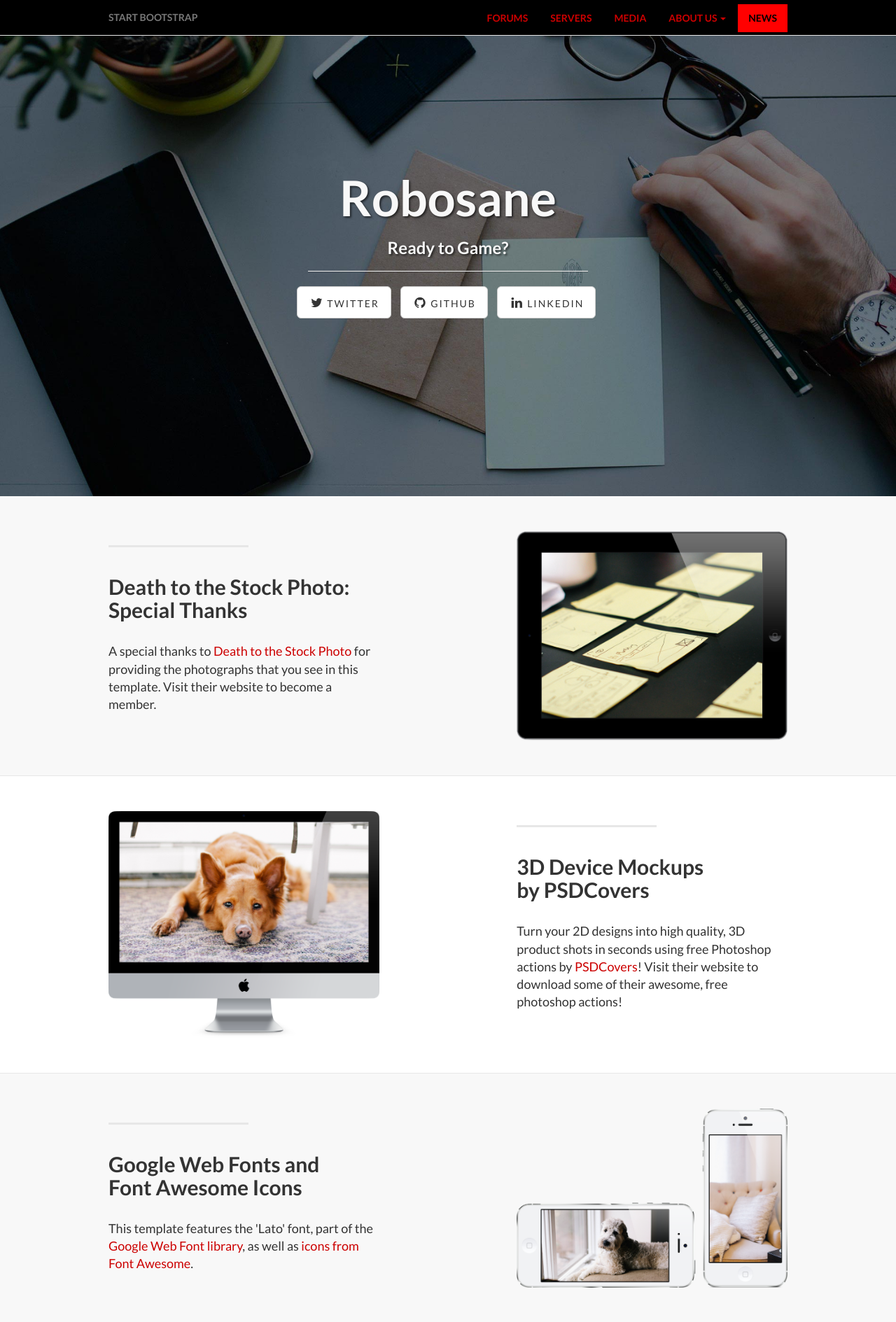
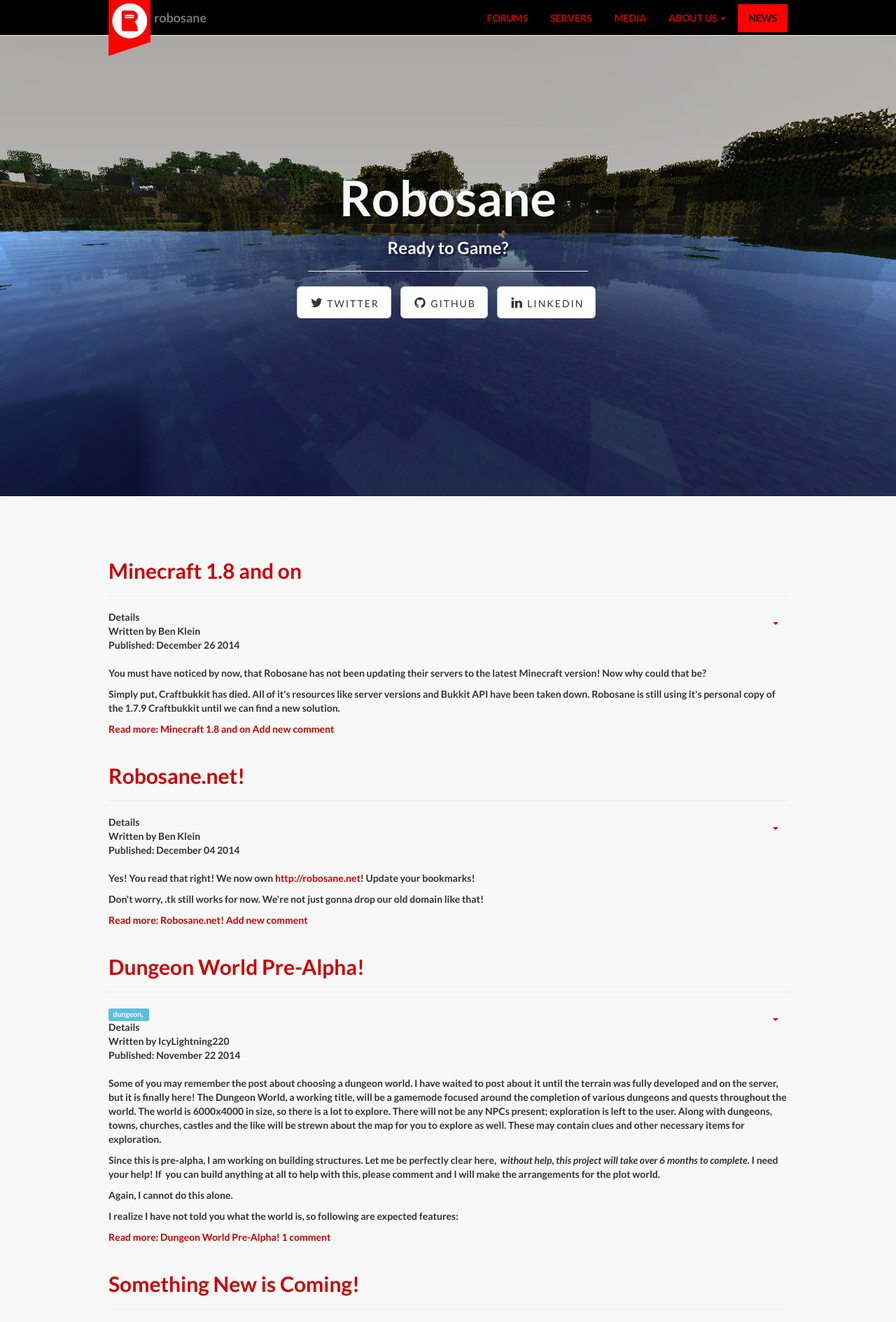
Before and after one commit to Robosane/robosane-template, a PHP site: page /index.html in a window 1280 px wide. Shown: the top 1889 px of the page at 70% size. Run offline with PHP 8.4, Linux system fonts and the light colour scheme.

Commit message:
Added example Joomla output, stylized, YAY

```diff
--- a/css/landing-page.css
+++ b/css/landing-page.css
@@ -21,12 +21,21 @@ h6 {
     font-weight: 700;
 }
 
+/*
+.blog {
+  padding: 50px 0;
+  padding-right: 15px;
+  padding-left: 15px;
+  margin-right: auto;
+  margin-left: auto;
+} */
+
 .navbar-header {
-  background-color: #f00;
+  /*background-color: #f00;*/
 }
 
 .topnav {
-    font-size: 14px;
+    /*font-size: 14px;*/
     background-color: #000;
     text-transform: uppercase;
 }
@@ -41,8 +50,16 @@ h6 {
     padding-bottom: 50px;
     text-align: center;
     color: #f8f8f8;
-    background: url(../img/intro-bg.jpg) no-repeat center center;
+    background: url(../img/cmc2.png) no-repeat center center;
     background-size: cover;
+
+    /*
+    -webkit-filter: blur(5px);
+    -moz-filter: blur(5px);
+    -o-filter: blur(5px);
+    -ms-filter: blur(5px);
+    filter: blur(5px);
+    */
 }
 
 .intro-message {
@@ -65,6 +82,14 @@ h6 {
 
 .intro-message > h3 {
     text-shadow: 2px 2px 3px rgba(0,0,0,0.6);
+}
+
+.items-more {
+  padding-top: 10%;
+  padding-bottom: 10%;
+  text-align: center;
+  text-transform: bold;
+  font-size: 20px;
 }
 
 @media(max-width:767px) {
--- a/index.html
+++ b/index.html
@@ -30,7 +30,6 @@
 
 <body>
 
-
     <!-- Navigation -->
     <nav class="navbar navbar-default navbar-fixed-top topnav" role="navigation">
         <div class="container topnav">
@@ -42,7 +41,18 @@
                     <span class="icon-bar"></span>
                     <span class="icon-bar"></span>
                 </button>
-                <a class="topnav navbar-brand" href="#">Start Bootstrap</a>
+                <div style="display:block; position: fixed;">
+                <a href="/">
+<!-- Generated Site logo -->
+                  <img src="img/RobosaneTail.png" width="60px" height="auto"></img>
+<!-- Maybe the href="/" should not be hard coded... -->
+                </a>
+                </div>
+                <a class="topnav navbar-brand" style="padding-left: 80px; text-transform: lowercase;" href="#">
+<!-- Generated (Site Title) -->
+Robosane
+<!-- Twas only a string, nothing much -->
+                </a>
             </div>
             <!-- Collect the nav links, forms, and other content for toggling -->
             <div class="collapse navbar-collapse" id="bs-example-navbar-collapse-1">
@@ -89,75 +99,239 @@
     </div>
     <!-- /.intro-header -->
 
-    <!-- Page Content -->
+    <div class="content-section-a">
+      <div class="container">
+<!--  -->
+      <main id="content" role="main" class="span9">
+        <div id="system-message-container"></div>
+        <div class="blog" itemscope="" itemtype="http://schema.org/Blog">
+          <div class="category-desc clearfix"></div>
+          <div class="items-leading clearfix">
+            <div class="leading-0" itemprop="blogPost" itemscope="" itemtype="http://schema.org/BlogPosting">
+              <div class="page-header">
+                <h2> <a href="/123-minecraft-1-8-and-on"> Minecraft 1.8 and on</a> </h2>
+              </div>
+              <div class="icons">
+                <div class="btn-group pull-right">
+                  <a class="btn dropdown-toggle" data-toggle="dropdown" href="#"> <span class="icon-cog"></span>  <span class="caret"></span>
+                  </a>
+                  <ul class="dropdown-menu">
+                    <li class="print-icon"> <a href="/123-minecraft-1-8-and-on?tmpl=component&amp;print=1&amp;layout=default&amp;page=" title="Print" onclick="window.open(this.href,'win2','status=no,toolbar=no,scrollbars=yes,titlebar=no,menubar=no,resizable=yes,width=640,height=480,directories=no,location=no'); return false;" rel="nofollow"><span class="icon-print"></span>&nbsp;Print&nbsp;</a>
+                    </li>
+                    <li class="email-icon">
+                      <a href="/component/mailto/?tmpl=component&amp;template=robostar&amp;link=819797b8e929d538fc2e9300b21477fca4e5eae3" title="Email" onclick="window.open(this.href,'win2','width=400,height=350,menubar=yes,resizable=yes'); return false;"><span class="icon-envelope"></span> Email</a>
+                    </li>
+                  </ul>
+                </div>
+              </div>
+              <dl class="article-info muted"><dt class="article-info-term"> Details </dt>
+                <dd class="createdby">Written by Ben Klein</dd>
+                <dd class="published"> <span class="icon-calendar"></span>
+                  Published: December 26 2014</dd>
+              </dl>
+              <p>You must have noticed by now, that Robosane has not been updating their servers to the latest Minecraft version! Now why could that be?</p>
+              <p>Simply put, Craftbukkit has died. All of it's resources like server versions and Bukkit API have been taken down. Robosane is still using it's personal copy of the 1.7.9 Craftbukkit until we can find a new solution.</p>
+              <div class="jcomments-links"><a class="readmore-link" href="/123-minecraft-1-8-and-on" title="Minecraft 1.8 and on">Read more: Minecraft 1.8 and on</a>  <a class="comments-link" href="/123-minecraft-1-8-and-on#addcomments" title="Add new comment">Add new comment</a>
+              </div>
+            </div>
+            <div class="leading-1" itemprop="blogPost" itemscope="" itemtype="http://schema.org/BlogPosting">
+              <div class="page-header">
+                <h2> <a href="/121-robosane-net"> Robosane.net!</a> </h2>
+              </div>
+              <div class="icons">
+                <div class="btn-group pull-right">
+                  <a class="btn dropdown-toggle" data-toggle="dropdown" href="#">
+                    <span class="icon-cog"></span>  <span class="caret"></span>
+                  </a>
+                  <ul class="dropdown-menu">
+                    <li class="print-icon"> <a href="/121-robosane-net?tmpl=component&amp;print=1&amp;layout=default&amp;page=" title="Print" onclick="window.open(this.href,'win2','status=no,toolbar=no,scrollbars=yes,titlebar=no,menubar=no,resizable=yes,width=640,height=480,directories=no,location=no'); return false;" rel="nofollow"><span class="icon-print"></span>&nbsp;Print&nbsp;</a>
+                    </li>
+                    <li class="email-icon">
+                      <a href="/component/mailto/?tmpl=component&amp;template=robostar&amp;link=d08e2eef105656832049548453567019057be9f2" title="Email" onclick="window.open(this.href,'win2','width=400,height=350,menubar=yes,resizable=yes'); return false;"><span class="icon-envelope"></span> Email</a>
+                    </li>
+                  </ul>
+                </div>
+              </div>
+              <dl class="article-info muted"><dt class="article-info-term"> Details </dt>
+                <dd class="createdby">Written by Ben Klein</dd>
+                <dd class="published"> <span class="icon-calendar"></span>Published: December 04 2014</dd>
+              </dl>
+              <p>Yes! You read that right! We now own <a href="http://robosane.net!">http://robosane.net</a>!&nbsp;Update your bookmarks!</p>
+              <p>Don't worry, .tk still works for now. We're not just gonna drop our old domain like that!</p>
+              <div class="jcomments-links"><a class="readmore-link" href="/121-robosane-net" title="Robosane.net!">Read more: Robosane.net!</a>  <a class="comments-link" href="/121-robosane-net#addcomments" title="Add new comment">Add new comment</a>
+              </div>
+            </div>
+            <div class="leading-2" itemprop="blogPost" itemscope="" itemtype="http://schema.org/BlogPosting">
+              <div class="page-header">
+                <h2> <a href="/120-dungeon-world-pre-alpha"> Dungeon World Pre-Alpha!</a> </h2>
+              </div>
+              <div class="icons">
+                <div class="btn-group pull-right">
+                  <a class="btn dropdown-toggle" data-toggle="dropdown" href="#"> <span class="icon-cog"></span>  <span class="caret"></span>
+                  </a>
+                  <ul class="dropdown-menu">
+                    <li class="print-icon"> <a href="/120-dungeon-world-pre-alpha?tmpl=component&amp;print=1&amp;layout=default&amp;page=" title="Print" onclick="window.open(this.href,'win2','status=no,toolbar=no,scrollbars=yes,titlebar=no,menubar=no,resizable=yes,width=640,height=480,directories=no,location=no'); return false;" rel="nofollow"><span class="icon-print"></span>&nbsp;Print&nbsp;</a>
+                    </li>
+                    <li class="email-icon">
+                      <a href="/component/mailto/?tmpl=component&amp;template=robostar&amp;link=28e093c9c33992e4115694ae3cdad4b3101939d5" title="Email" onclick="window.open(this.href,'win2','width=400,height=350,menubar=yes,resizable=yes'); return false;"><span class="icon-envelope"></span> Email</a>
+                    </li>
+                  </ul>
+                </div>
+              </div>
+              <div class="tags"> <span class="tag-47 tag-list0"> <a href="/component/tags/tag/47-dungeon" class="label label-info"> dungeon, </a> </span>&nbsp;</div>
+              <dl class="article-info muted"><dt class="article-info-term"> Details </dt>
+                <dd class="createdby">Written by IcyLightning220</dd>
+                <dd class="published"> <span class="icon-calendar"></span> Published: November 22 2014</dd>
+              </dl>
+              <p>Some of you may remember the post about choosing a dungeon world. I have waited to post&nbsp;about it until the terrain was fully developed and on the server, but it is finally here! The Dungeon World, a working title, will be a gamemode focused
+                around the completion of various dungeons and quests throughout the world. The world is 6000x4000 in size, so there is a lot to&nbsp;explore. There will not be any NPCs present; exploration is left to the user. Along with dungeons, towns, churches,
+                castles and the like will be strewn about the map for you to explore as well. These may contain&nbsp;clues and other necessary items for exploration.&nbsp;
+              </p>
+              <p>Since this is pre-alpha, I am working on building structures. Let me be perfectly clear here,&nbsp;
+                <em>without help, this project will take over 6 months to complete</em>. I need your help! If &nbsp;you can build&nbsp;anything at all to help with this, please comment and I will make the arrangements for the plot world.&nbsp;
+              </p>
+              <p>Again, I cannot do this alone.&nbsp;</p>
+              <p>I realize I have not told you what the world is, so following are expected features:</p>
+              <div class="jcomments-links"><a class="readmore-link" href="/120-dungeon-world-pre-alpha" title="Dungeon World Pre-Alpha!">Read more: Dungeon World Pre-Alpha!</a>  <a class="comments-link" href="/120-dungeon-world-pre-alpha#comments" title="1 comment">1 comment</a>
+              </div>
+            </div>
+          </div>
+          <div class="items-row cols-1 row-0 row-fluid clearfix">
+            <div class="span12">
+              <div class="item column-1" itemprop="blogPost" itemscope="" itemtype="http://schema.org/BlogPosting">
+                <div class="page-header">
+                  <h2> <a href="/119-something-new-is-coming"> Something New is Coming!</a> </h2>
+                </div>
+                <div class="icons">
+                  <div class="btn-group pull-right">
+                    <a class="btn dropdown-toggle" data-toggle="dropdown" href="#"> <span class="icon-cog"></span>  <span class="caret"></span>
+                    </a>
+                    <ul class="dropdown-menu">
+                      <li class="print-icon"> <a href="/119-something-new-is-coming?tmpl=component&amp;print=1&amp;layout=default&amp;page=" title="Print" onclick="window.open(this.href,'win2','status=no,toolbar=no,scrollbars=yes,titlebar=no,menubar=no,resizable=yes,width=640,height=480,directories=no,location=no'); return false;" rel="nofollow"><span class="icon-print"></span>&nbsp;Print&nbsp;</a>
+                      </li>
+                      <li class="email-icon">
+                        <a href="/component/mailto/?tmpl=component&amp;template=robostar&amp;link=b6f953f4f530ad11f5697c3deb295746262343ae" title="Email" onclick="window.open(this.href,'win2','width=400,height=350,menubar=yes,resizable=yes'); return false;"><span class="icon-envelope"></span> Email</a>
+                      </li>
+                    </ul>
+                  </div>
+                </div>
+                <dl class="article-info muted"><dt class="article-info-term"> Details </dt>
+                  <dd class="createdby">Written by Ben Klein</dd>
+                  <dd class="published"> <span class="icon-calendar"></span>
+                    Published: November 21 2014</dd>
+                </dl>
+                <p>I'm not gonna bore you to death with a long text paragraph, instead I'll just leave some screenshots and leave the rest up to your imagination.</p>
+                <div class="jcomments-links"><a class="readmore-link" href="/119-something-new-is-coming" title="Something New is Coming!">Read more: Something New is Coming!</a>  <a class="comments-link" href="/119-something-new-is-coming#addcomments" title="Add new comment">Add new comment</a>
+                </div>
+              </div>
+            </div>
+          </div>
+          <div class="items-row cols-1 row-1 row-fluid clearfix">
+            <div class="span12">
+              <div class="item column-1" itemprop="blogPost" itemscope="" itemtype="http://schema.org/BlogPosting">
+                <div class="page-header">
+                  <h2> <a href="/116-seo-improvement"> SEO Improvement</a> </h2>
+                </div>
+                <div class="icons">
+                  <div class="btn-group pull-right">
+                    <a class="btn dropdown-toggle" data-toggle="dropdown" href="#"> <span class="icon-cog"></span>  <span class="caret"></span>
+                    </a>
+                    <ul class="dropdown-menu">
+                      <li class="print-icon"> <a href="/116-seo-improvement?tmpl=component&amp;print=1&amp;layout=default&amp;page=" title="Print" onclick="window.open(this.href,'win2','status=no,toolbar=no,scrollbars=yes,titlebar=no,menubar=no,resizable=yes,width=640,height=480,directories=no,location=no'); return false;" rel="nofollow"><span class="icon-print"></span>&nbsp;Print&nbsp;</a>
+                      </li>
+                      <li class="email-icon">
+                        <a href="/component/mailto/?tmpl=component&amp;template=robostar&amp;link=7b5a2ce1abdf4c1a928e4b9167b890d5f60f4b46" title="Email" onclick="window.open(this.href,'win2','width=400,height=350,menubar=yes,resizable=yes'); return false;"><span class="icon-envelope"></span> Email</a>
+                      </li>
+                    </ul>
+                  </div>
+                </div>
+                <dl class="article-info muted"><dt class="article-info-term"> Details </dt>
+                  <dd class="createdby">Written by Ben Klein</dd>
+                  <dd class="published"> <span class="icon-calendar"></span>
+                    Published: October 27 2014</dd>
+                </dl>
+                <p>Remember those old Robosane URLs with that annoying index.php stuck in them? Well forget them!</p>
+                <p>&nbsp;</p>
+                <div class="jcomments-links"><a class="readmore-link" href="/116-seo-improvement" title="SEO Improvement">Read more: SEO Improvement</a>  <a class="comments-link" href="/116-seo-improvement#addcomments" title="Add new comment">Add new comment</a>
+                </div>
+              </div>
+            </div>
+          </div>
+          <div class="items-row cols-1 row-2 row-fluid clearfix">
+            <div class="span12">
+              <div class="item column-1" itemprop="blogPost" itemscope="" itemtype="http://schema.org/BlogPosting">
+                <div class="page-header">
+                  <h2> <a href="/115-the-bukkit-drama"> The Bukkit Drama</a> </h2>
+                </div>
+                <div class="icons">
+                  <div class="btn-group pull-right">
+                    <a class="btn dropdown-toggle" data-toggle="dropdown" href="#"> <span class="icon-cog"></span>
+                      <span class="caret"></span>
+                    </a>
+                    <ul class="dropdown-menu">
+                      <li class="print-icon"> <a href="/115-the-bukkit-drama?tmpl=component&amp;print=1&amp;layout=default&amp;page=" title="Print" onclick="window.open(this.href,'win2','status=no,toolbar=no,scrollbars=yes,titlebar=no,menubar=no,resizable=yes,width=640,height=480,directories=no,location=no'); return false;" rel="nofollow"><span class="icon-print"></span>&nbsp;Print&nbsp;</a>
+                      </li>
+                      <li class="email-icon">
+                        <a href="/component/mailto/?tmpl=component&amp;template=robostar&amp;link=ca64f3b2ca1d4a61e64f01d9a768559175916c91" title="Email" onclick="window.open(this.href,'win2','width=400,height=350,menubar=yes,resizable=yes'); return false;"><span class="icon-envelope"></span> Email</a>
+                      </li>
+                    </ul>
+                  </div>
+                </div>
+                <dl class="article-info muted"><dt class="article-info-term"> Details </dt>
+                  <dd class="createdby">Written by Ben Klein</dd>
+                  <dd class="published"> <span class="icon-calendar"></span>
+                    Published: September 06 2014</dd>
+                </dl>
+                <p>Thank you to our community for bringing us information on this issue.</p>
+                <p>If you haven't heard, there has been some tragic news that started from <a href="http://forums.bukkit.org/threads/bukkit-its-time-to-say.305106/" target="_blank">this Bukkit.org Article</a>&nbsp;saying that CraftBukkit has had it's run and it's
+                  dying because of legal issues with Mojang.</p>
+                <p>We'd like you to know that we will not be discontinuing any of our Minecraft servers, and we will and always have been following the terms of Mojang's EULA. If you want to know about what the EULA actually contains in relation to our servers,
+                  please see&nbsp;<a href="https://mojang.com/2014/06/lets-talk-server-monetisation-the-follow-up-qa/" target="_blank">this article.</a>
+                </p>
+                <p>In short, Bukkit is not dying. It's community is simply fed up with the confusion of the legality of the CraftBukkit project. There have been <a href="https://storify.com/lukegb/the-tale-of-bukkit-for-minecraft-1-8" target="_blank">numerous supportive
+      tweets</a>&nbsp;from members of the Mojang team, reporting that they will see CraftBukkit through the 1.8 update safely.
+                </p>
+                <p>"That's essentially where we are now - Bukkit is going to be updated for Minecraft 1.8. The immediate future is clear."
+                </p>
+                <div class="jcomments-links"><a class="readmore-link" href="/115-the-bukkit-drama" title="The Bukkit Drama">Read
+      more: The Bukkit Drama</a>  <a class="comments-link" href="/115-the-bukkit-drama#addcomments" title="Add new comment">Add new
+      comment</a>
+                </div>
+              </div>
+            </div>
+          </div>
+          <div class="items-more">
+            <ol class="nav nav-tabs nav-stacked">
+              <li><a href="/112-civ-5-tournament">Civ 5 Tournament</a>
+              </li>
+              <li><a href="/110-hat-donation-abilities">Hat Donation Abilities</a>
+              </li>
+              <li><a href="/101-terraria-robosane-tk">Terraria Server now Online</a>
+              </li>
+              <li><a href="/99-robosane-zapto-org-is-offline">Robosane.Zapto.Org is Offline</a>
+              </li>
+              <li><a href="/97-latest-activities">Latest Activities</a>
+              </li>
+              <li><a href="/92-pan-level-beyond">Pan Level Beyond</a>
+              </li>
+              <li><a href="/85-pixel-art-contest">Pixel Art Contest</a>
+              </li>
+              <li><a href="/82-https-security">HTTPS Security!</a>
+              </li>
+            </ol>
+          </div>
+        </div>
+        <ul class="breadcrumb">
+          <li class="active">You are here: &nbsp;</li>
+          <li class="active"><span>Home</span>
+          </li>
+        </ul>
+</main>
+<!--  -->
+      </div>
+    </div>
 
-	<a  name="services"></a>
-    <div class="content-section-a">
-
-        <div class="container">
-            <div class="row">
-                <div class="col-lg-5 col-sm-6">
-                    <hr class="section-heading-spacer">
-                    <div class="clearfix"></div>
-                    <h2 class="section-heading">Death to the Stock Photo:<br>Special Thanks</h2>
-                    <p class="lead">A special thanks to <a target="_blank" href="http://join.deathtothestockphoto.com/">Death to the Stock Photo</a> for providing the photographs that you see in this template. Visit their website to become a member.</p>
-                </div>
-                <div class="col-lg-5 col-lg-offset-2 col-sm-6">
-                    <img class="img-responsive" src="img/ipad.png" alt="">
-                </div>
-            </div>
-
-        </div>
-        <!-- /.container -->
-
-    </div>
-    <!-- /.content-section-a -->
-
-    <div class="content-section-b">
-
-        <div class="container">
-
-            <div class="row">
-                <div class="col-lg-5 col-lg-offset-1 col-sm-push-6  col-sm-6">
-                    <hr class="section-heading-spacer">
-                    <div class="clearfix"></div>
-                    <h2 class="section-heading">3D Device Mockups<br>by PSDCovers</h2>
-                    <p class="lead">Turn your 2D designs into high quality, 3D product shots in seconds using free Photoshop actions by <a target="_blank" href="http://www.psdcovers.com/">PSDCovers</a>! Visit their website to download some of their awesome, free photoshop actions!</p>
-                </div>
-                <div class="col-lg-5 col-sm-pull-6  col-sm-6">
-                    <img class="img-responsive" src="img/dog.png" alt="">
-                </div>
-            </div>
-
-        </div>
-        <!-- /.container -->
-
-    </div>
-    <!-- /.content-section-b -->
-
-    <div class="content-section-a">
-
-        <div class="container">
-
-            <div class="row">
-                <div class="col-lg-5 col-sm-6">
-                    <hr class="section-heading-spacer">
-                    <div class="clearfix"></div>
-                    <h2 class="section-heading">Google Web Fonts and<br>Font Awesome Icons</h2>
-                    <p class="lead">This template features the 'Lato' font, part of the <a target="_blank" href="http://www.google.com/fonts">Google Web Font library</a>, as well as <a target="_blank" href="http://fontawesome.io">icons from Font Awesome</a>.</p>
-                </div>
-                <div class="col-lg-5 col-lg-offset-2 col-sm-6">
-                    <img class="img-responsive" src="img/phones.png" alt="">
-                </div>
-            </div>
-
-        </div>
-        <!-- /.container -->
-
-    </div>
-    <!-- /.content-section-a -->
-
-	<a  name="contact"></a>
+	<a name="contact"></a>
     <div class="banner">
 
         <div class="container">
```
Also changed, not shown: img/RobosaneTail.png (added), img/cmc1.png (added), img/cmc2.png (added), img/cmc3.png (added), img/minecraft-flare.jpg (added), img/minecraft.jpg (added), testing.html (added), 1 other file.
